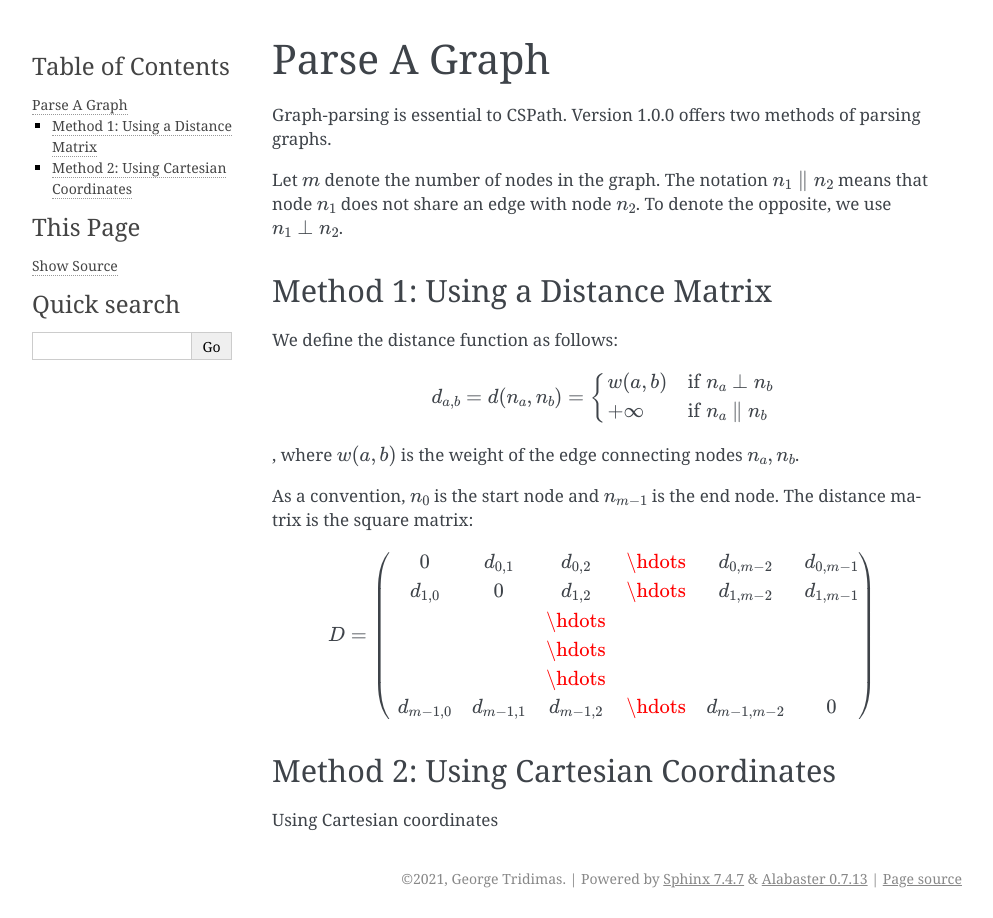
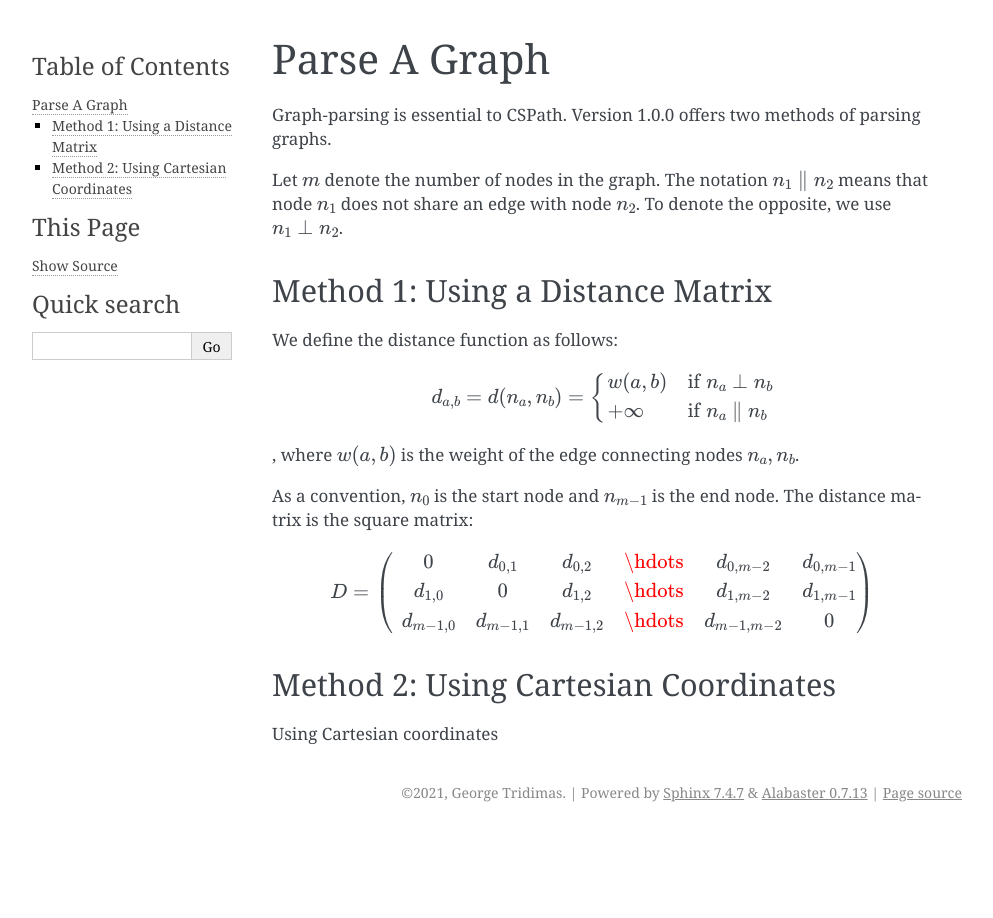
Before and after one commit to notgmt1337/CSPath, a Sphinx documentation site: the page built from docs/how-to/graph-parse.rst, in a window 1280 px wide. Shown: the whole page, without its empty margins (148-1141 px from the left). Built offline with Sphinx 7.4.7, drawn with Linux system fonts in a browser that asks for light colours.

Commit message:
Update graph-parse.rst

```diff
--- a/docs/how-to/graph-parse.rst
+++ b/docs/how-to/graph-parse.rst
@@ -30,9 +30,6 @@ The distance matrix is the square matrix:
         \begin{pmatrix}
               0 & d_{0, 1} & d_{0, 2} & \hdots & d_{0, m-2} & d_{0, m-1} \\
               d_{1, 0} & 0 & d_{1, 2} & \hdots & d_{1, m-2} & d_{1, m-1} \\
-                         &          & \hdots &            &            \\
-                         &          & \hdots &            &            \\
-                         &          & \hdots &            &            \\
               d_{m-1, 0} & d_{m-1, 1} & d_{m - 1, 2} & \hdots & d_{m-1, m-2} & 0
         \end{pmatrix}
 
```
